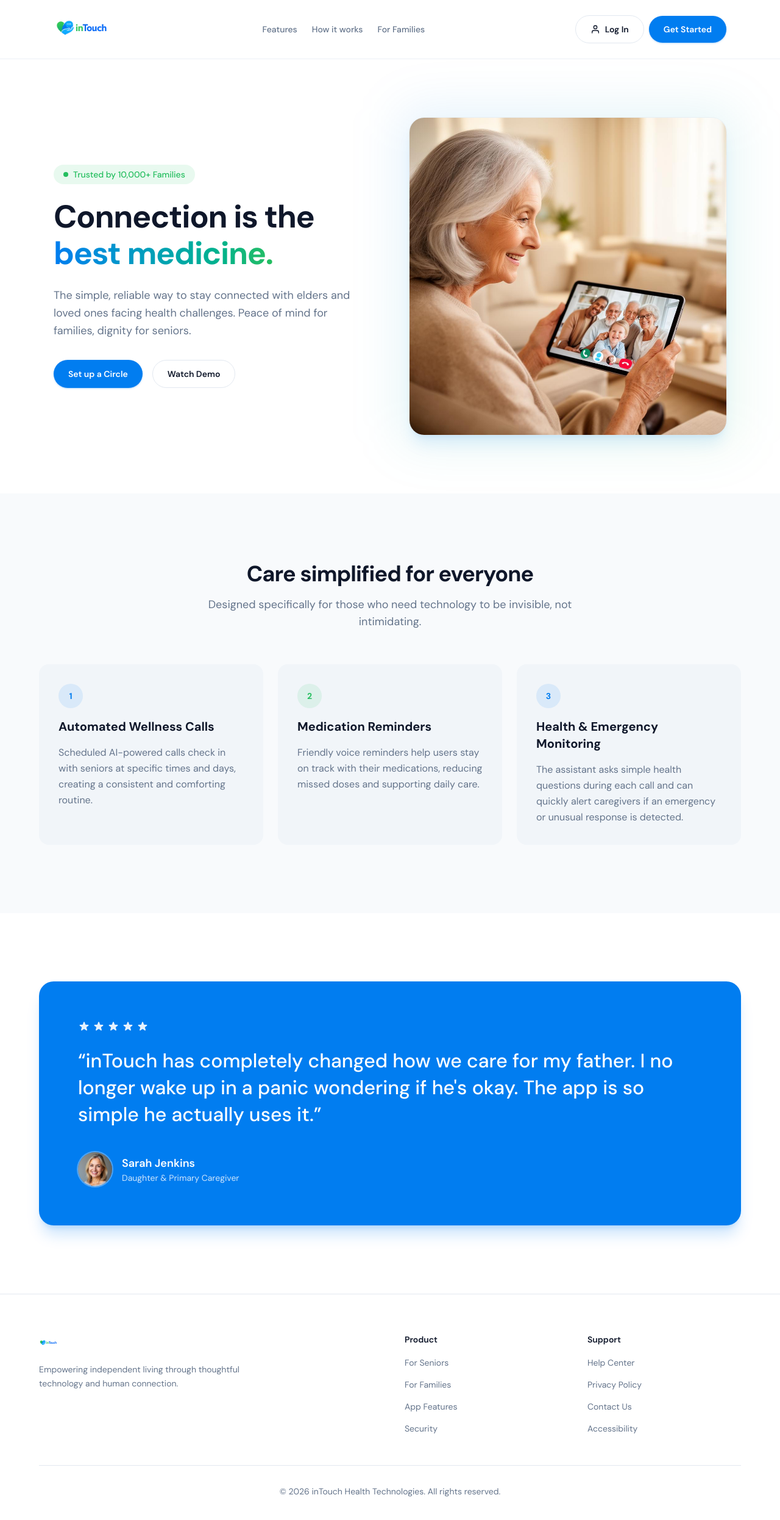
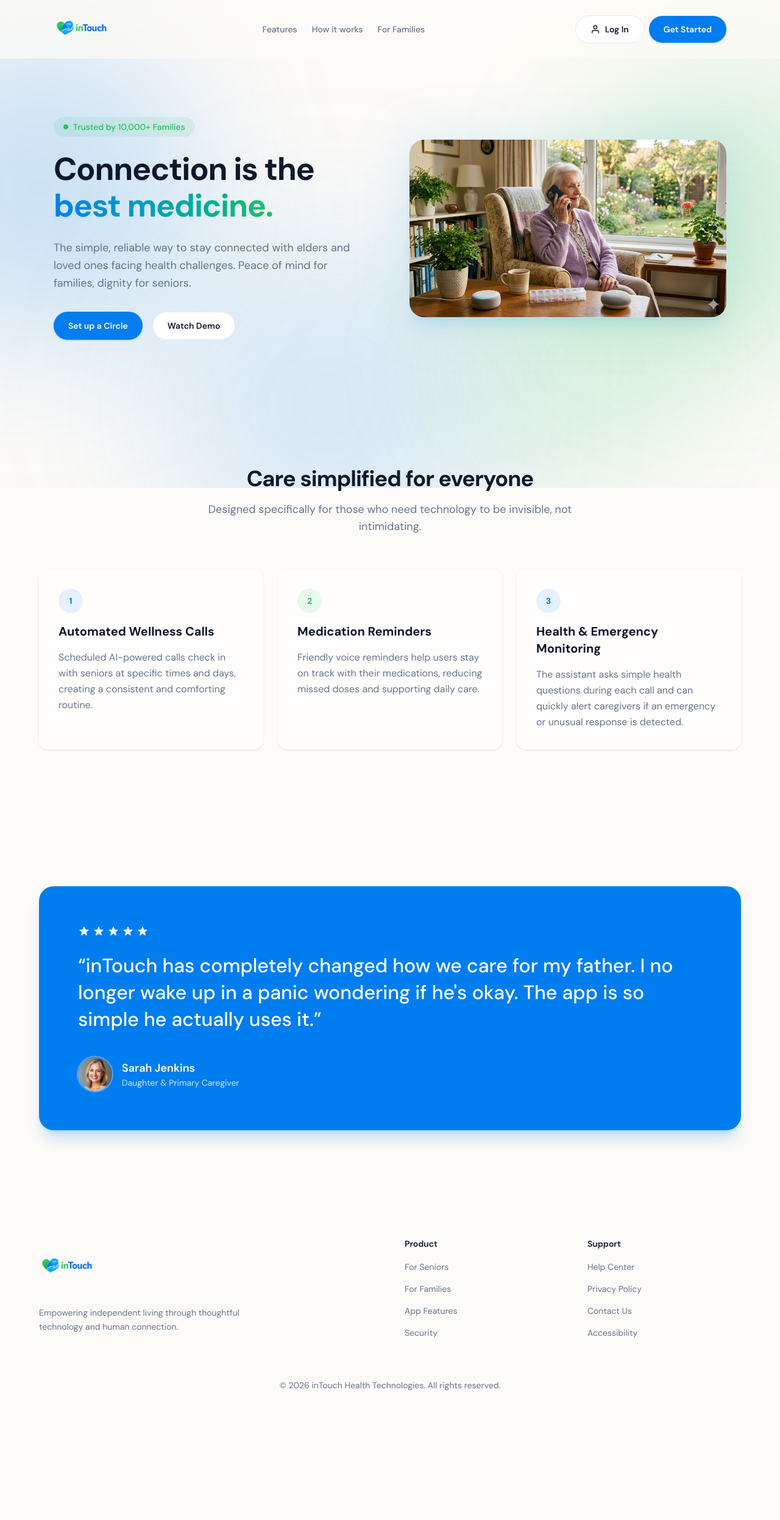
Before and after one commit to matiahasmasan/ClujHackathon2026, a React (Vite) app in the folder frontend/: page / in a window 1280 px wide. Shown: the top 2492 px of the page at 61% size. After the commit the page ends 2345 px from the top, so only its background shows below. Built offline with nearby package versions, Linux system fonts and the light colour scheme.

Commit message:
Gradient blur

```diff
--- a/frontend/src/App.jsx
+++ b/frontend/src/App.jsx
@@ -1,16 +1,20 @@
 import { BrowserRouter, Route, Routes } from "react-router-dom";
+import AppBackground from "./components/layout/AppBackground";
 import LandingPage from "./pages/LandingPage";
 import LoginPage from "./pages/LoginPage";
 import SignUpPage from "./pages/SignUpPage";
 
 export default function App() {
   return (
-    <BrowserRouter>
+    <>
+      <AppBackground />
+      <BrowserRouter>
       <Routes>
         <Route path="/" element={<LandingPage />} />
         <Route path="/login" element={<LoginPage />} />
         <Route path="/signup" element={<SignUpPage />} />
       </Routes>
     </BrowserRouter>
+    </>
   );
 }
--- a/frontend/src/components/landing/FeatureCard.jsx
+++ b/frontend/src/components/landing/FeatureCard.jsx
@@ -5,7 +5,7 @@ export default function FeatureCard({ number, title, description, accent = "prim
   };
 
   return (
-    <article className="flex flex-col gap-3 rounded-2xl bg-card p-6 transition-shadow hover:shadow-md sm:gap-4 sm:p-8">
+    <article className="flex flex-col gap-3 rounded-2xl bg-white/75 p-6 shadow-sm backdrop-blur-sm transition-shadow hover:shadow-md sm:gap-4 sm:p-8">
       <span
         className={`flex size-10 items-center justify-center rounded-full text-sm font-bold ${accentStyles[accent]}`}
       >
--- a/frontend/src/components/landing/Features.jsx
+++ b/frontend/src/components/landing/Features.jsx
@@ -28,7 +28,7 @@ export default function Features() {
   return (
     <section
       id="features"
-      className="scroll-anchor bg-surface px-4 py-14 sm:px-6 sm:py-20 lg:py-28"
+      className="scroll-anchor px-4 py-14 sm:px-6 sm:py-20 lg:py-28"
     >
       <div className="mx-auto max-w-6xl">
         <div className="mx-auto mb-10 max-w-2xl text-center sm:mb-14">
--- /dev/null
+++ b/frontend/src/components/layout/AppBackground.jsx
@@ -0,0 +1,13 @@
+export default function AppBackground() {
+  return (
+    <div
+      className="pointer-events-none fixed inset-0 -z-10 overflow-hidden bg-cream"
+      aria-hidden
+    >
+      <div className="absolute -left-[15%] top-[6%] size-[min(520px,70vw)] rounded-full bg-primary/20 blur-[100px] sm:blur-[120px]" />
+      <div className="absolute -right-[12%] top-[14%] size-[min(480px,65vw)] rounded-full bg-secondary/18 blur-[90px] sm:blur-[110px]" />
+      <div className="absolute -bottom-[18%] left-[20%] size-[min(560px,75vw)] rounded-full bg-primary/15 blur-[110px] sm:blur-[130px]" />
+      <div className="absolute right-[10%] top-[50%] size-[min(400px,52vw)] rounded-full bg-secondary/14 blur-[80px] sm:blur-[100px]" />
+    </div>
+  );
+}
--- a/frontend/src/components/layout/Footer.jsx
+++ b/frontend/src/components/layout/Footer.jsx
@@ -38,12 +38,12 @@ export default function Footer() {
   return (
     <footer
       id="for-families"
-      className="scroll-anchor border-t border-border bg-white px-4 py-12 sm:px-6 sm:py-16"
+      className="scroll-anchor px-4 py-12 sm:px-6 sm:py-16"
     >
       <div className="mx-auto max-w-6xl">
         <div className="grid gap-10 sm:grid-cols-2 sm:gap-12 lg:grid-cols-4">
           <div className="sm:col-span-2 lg:col-span-2">
-            <img src={logo} alt="inTouch" className="h-8 w-auto" />
+            <img src={logo} alt="inTouch" className="h-24 w-auto" />
             <p className="mt-4 max-w-sm text-sm leading-relaxed text-muted">
               Empowering independent living through thoughtful technology and
               human connection.
@@ -54,9 +54,9 @@ export default function Footer() {
           <LinkColumn title="Support" links={supportLinks} />
         </div>
 
-        <p className="mt-12 border-t border-border pt-8 text-center text-sm text-muted">
-          &copy; {new Date().getFullYear()} inTouch Health Technologies. All rights
-          reserved.
+        <p className="mt-12 pt-4 text-center text-sm text-muted">
+          &copy; {new Date().getFullYear()} inTouch Health Technologies. All
+          rights reserved.
         </p>
       </div>
     </footer>
--- a/frontend/src/components/layout/Navbar.jsx
+++ b/frontend/src/components/layout/Navbar.jsx
@@ -60,7 +60,7 @@ export default function Navbar() {
   const closeMenu = () => setOpen(false);
 
   return (
-    <header className="sticky top-0 z-50 border-b border-border/60 bg-white/95 backdrop-blur-md">
+    <header className="sticky top-0 z-50 bg-cream/70 backdrop-blur-md">
       <div className="relative mx-auto flex h-24 max-w-6xl items-center justify-between gap-3 px-4 sm:px-6">
         <Link to="/" className="flex shrink-0 items-center" onClick={closeMenu}>
           <img src={logo} alt="inTouch" className="h-24 w-auto" />
--- a/frontend/src/index.css
+++ b/frontend/src/index.css
@@ -8,8 +8,9 @@
   --color-foreground: #0f172a;
   --color-muted: #64748b;
   --color-border: #e2e8f0;
-  --color-surface: #f8fafc;
-  --color-card: #f1f5f9;
+  --color-cream: #fdfbf7;
+  --color-surface: #fdfbf7;
+  --color-card: #ffffff;
   --font-sans: "DM Sans", ui-sans-serif, system-ui, sans-serif;
   --header-height: 6rem;
 }
@@ -23,6 +24,7 @@
   body {
     color: var(--color-foreground);
     font-family: var(--font-sans);
+    background-color: var(--color-cream);
     -webkit-font-smoothing: antialiased;
   }
 }
--- a/frontend/src/pages/LandingPage.jsx
+++ b/frontend/src/pages/LandingPage.jsx
@@ -6,7 +6,7 @@ import Testimonial from "../components/landing/Testimonial";
 
 export default function LandingPage() {
   return (
-    <div className="min-h-screen bg-white">
+    <div className="min-h-screen">
       <Navbar />
       <main>
         <Hero />
--- a/frontend/src/pages/LoginPage.jsx
+++ b/frontend/src/pages/LoginPage.jsx
@@ -45,7 +45,7 @@ export default function LoginPage() {
   };
 
   return (
-    <div className="flex min-h-screen flex-col bg-surface px-4 py-10 sm:py-14">
+    <div className="flex min-h-screen flex-col px-4 py-10 sm:py-14">
       <div className="mx-auto flex w-full max-w-md flex-1 flex-col items-center">
         <Link to="/" className="shrink-0">
           <img src={logo} alt="inTouch" className="h-24 w-auto" />
--- a/frontend/src/pages/SignUpPage.jsx
+++ b/frontend/src/pages/SignUpPage.jsx
@@ -80,7 +80,7 @@ export default function SignUpPage() {
   };
 
   return (
-    <div className="flex min-h-screen flex-col bg-surface px-4 py-10 sm:py-14">
+    <div className="flex min-h-screen flex-col px-4 py-10 sm:py-14">
       <div className="mx-auto flex w-full max-w-md flex-1 flex-col items-center">
         <Link to="/" className="shrink-0">
           <img src={logo} alt="inTouch" className="h-24 w-auto" />
```
Also changed, not shown: frontend/src/assets/hero-elder.jpg.
